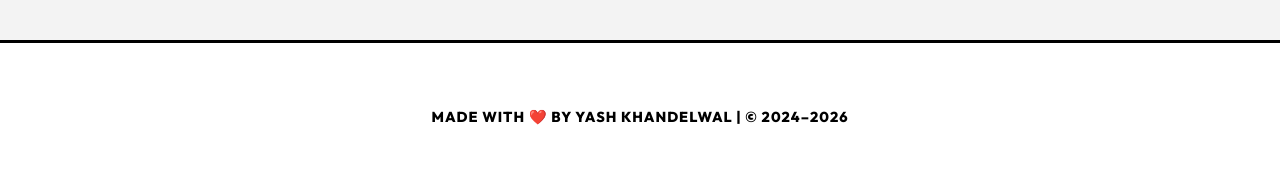
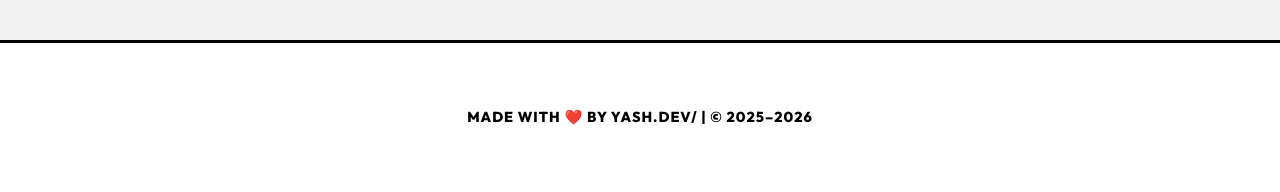
Before and after one commit to yashkhandelwal16/DataStudio, a Flask app: page /signup in a window 1280 px wide. Shown: the part 1203-1395 px from the top of the page. Run offline with Flask 3, Linux system fonts and the light colour scheme.

Commit message:
updated pages

```diff
--- a/PROJECT_WORKFLOW.txt
+++ b/PROJECT_WORKFLOW.txt
@@ -96,5 +96,5 @@ STEP 5: IMMERSIVE ANALYSIS
 5. Launch: `python app.py` (Local) or `gunicorn app:app` (Prod).
 
 ================================================================================
-             Made with ❤️ by Yash Khandelwal | © 2024–2026
+             Made with ❤️ by Yash Khandelwal | © 2025–2026
 ================================================================================
--- a/templates/forgot_password.html
+++ b/templates/forgot_password.html
@@ -73,7 +73,7 @@
     <footer>
         <div class="container">
             <div class="footer-text">
-                Made with <span class="footer-heart">❤️</span> by Yash Khandelwal | © 2024–2026
+                Made with <span class="footer-heart">❤️</span> by YASH.dev/ | © 2025–2026
             </div>
         </div>
     </footer>
--- a/templates/login.html
+++ b/templates/login.html
@@ -80,7 +80,7 @@
     <footer>
         <div class="container">
             <div class="footer-text">
-                Made with <span class="footer-heart">❤️</span> by Yash Khandelwal | © 2024–2026
+                Made with <span class="footer-heart">❤️</span> by YASH.dev/ | © 2025–2026
             </div>
         </div>
     </footer>
--- a/templates/reset_password.html
+++ b/templates/reset_password.html
@@ -100,7 +100,7 @@
     <footer>
         <div class="container">
             <div class="footer-text">
-                Made with <span class="footer-heart">❤️</span> by Yash Khandelwal | © 2024–2026
+                Made with <span class="footer-heart">❤️</span> by YASH.dev/ | © 2025–2026
             </div>
         </div>
     </footer>
--- a/templates/settings.html
+++ b/templates/settings.html
@@ -88,7 +88,7 @@
     <footer>
         <div class="container">
             <div class="footer-text">
-                Made with <span class="footer-heart">❤️</span> by Yash Khandelwal | © 2024–2026
+                Made with <span class="footer-heart">❤️</span> by YASH.dev/ | © 2025–2026
             </div>
         </div>
     </footer>
--- a/templates/signup.html
+++ b/templates/signup.html
@@ -82,7 +82,7 @@
     <footer>
         <div class="container">
             <div class="footer-text">
-                Made with <span class="footer-heart">❤️</span> by Yash Khandelwal | © 2024–2026
+                Made with <span class="footer-heart">❤️</span> by YASH.dev/ | © 2025–2026
             </div>
         </div>
     </footer>
--- a/templates/verify_otp.html
+++ b/templates/verify_otp.html
@@ -77,7 +77,7 @@
     <footer>
         <div class="container">
             <div class="footer-text">
-                Made with <span class="footer-heart">❤️</span> by Yash Khandelwal | © 2024–2026
+                Made with <span class="footer-heart">❤️</span> by YASH.dev/ | © 2025–2026
             </div>
         </div>
     </footer>
```
Also changed, not shown: templates/dashboard.html (+10 -0 lines), templates/index.html (+10 -0 lines), README.md.
